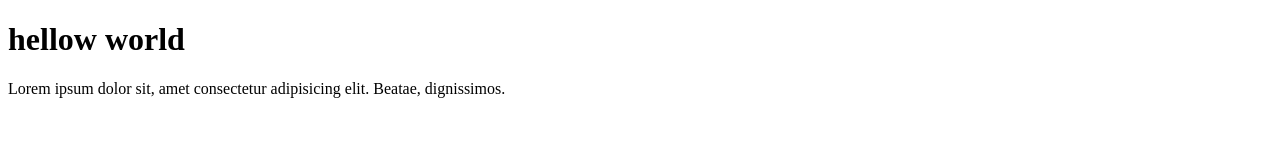
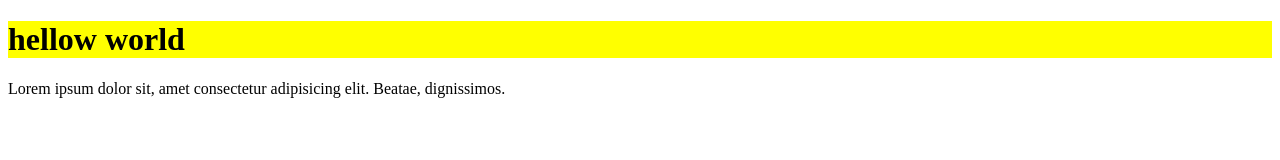
Before and after one commit to Somu9008/delta, a plain HTML site: page index.html in a window 1280 px wide. Drawn offline with Linux system fonts and the light colour scheme.

Commit message:
all files are added

```diff
--- a/index.html
+++ b/index.html
@@ -7,7 +7,7 @@
     <link rel="stylesheet" href="style.css" />
   </head>
   <body>
-    <h1>hellow world</h1>
+    <h1 class="heading">hellow world</h1>
     <p>
       Lorem ipsum dolor sit, amet consectetur adipisicing elit. Beatae,
       dignissimos.
--- a/index.js
+++ b/index.js
@@ -0,0 +1 @@
+const heading = document.querySelector(".heading");
--- a/style.css
+++ b/style.css
@@ -0,0 +1,3 @@
+.heading {
+  background-color: yellow;
+}
```
